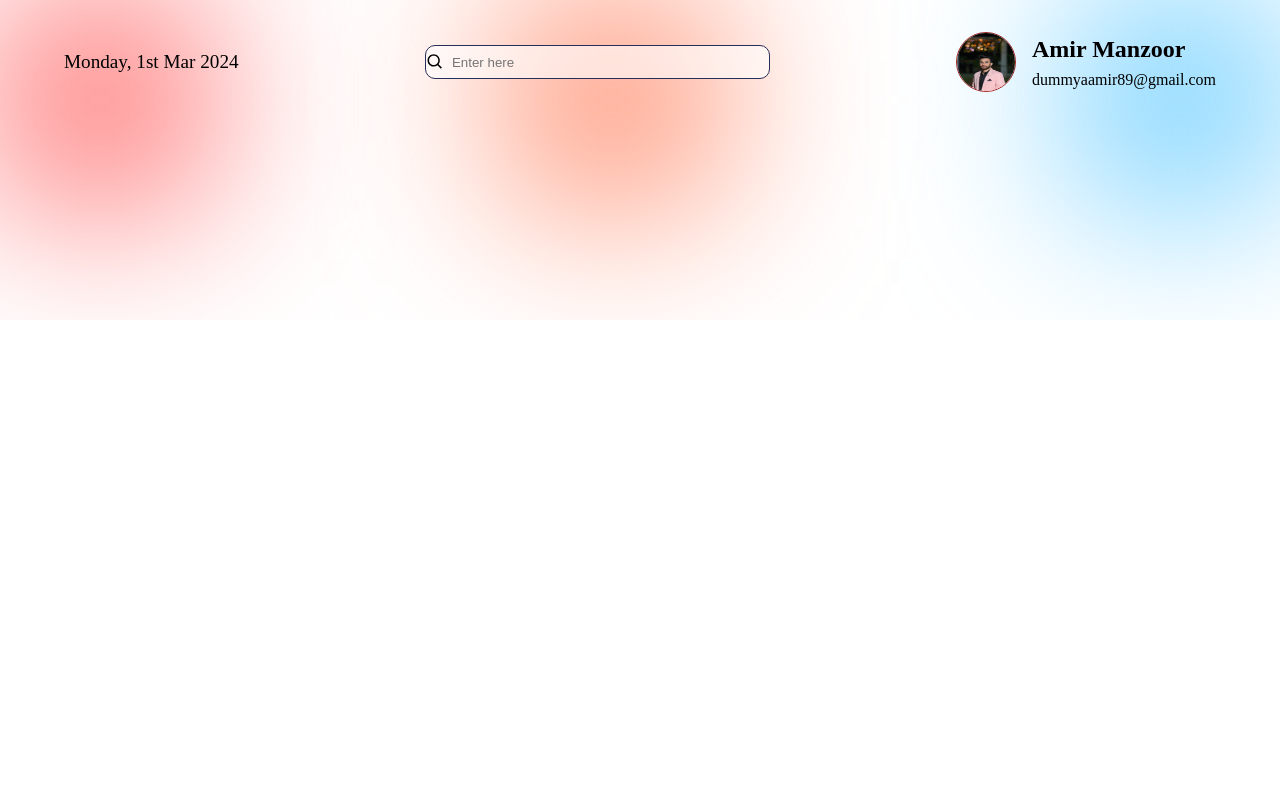
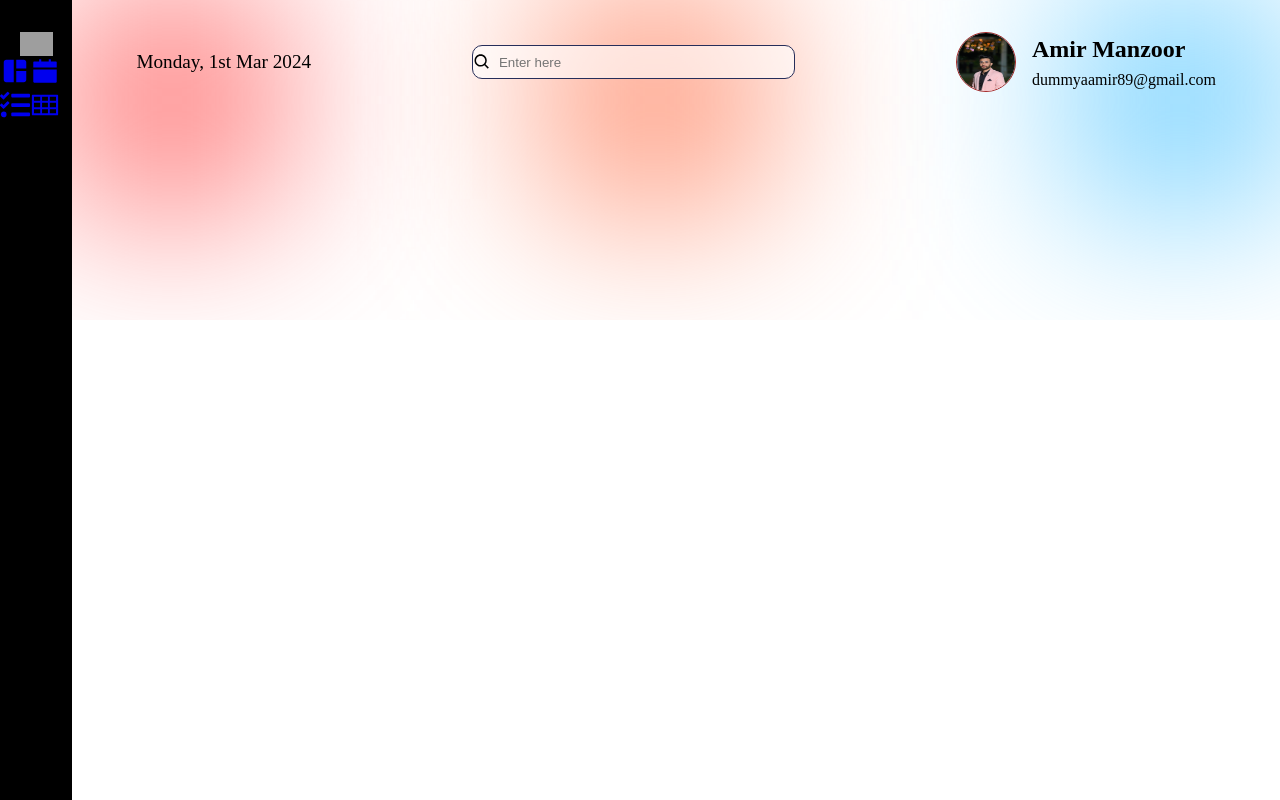
Before and after one commit to Aamir-Manzoor/Digital-Business, a React (Vite) app: page / in a window 1280 px wide. Built offline with nearby package versions, Linux system fonts and the light colour scheme; grey boxes are pictures that could not be loaded.

Commit message:
styling menu

```diff
--- a/src/components/Sidebar.jsx
+++ b/src/components/Sidebar.jsx
@@ -1,8 +1,8 @@
 import { NavLink } from "react-router-dom";
 import { FaTasks } from "react-icons/fa";
-import { AiFillCalender, AiOutlineTable } from "react-icons/ai";
+import { AiFillCalendar, AiOutlineTable } from "react-icons/ai";
 import { MdSpaceDashboard } from "react-icons/md";
-import data from "../data/data";
+// import data from "../data/data";
 import css from "./Sidebar.module.css";
 
 const Sidebar = () => {
@@ -15,7 +15,7 @@ const Sidebar = () => {
         </NavLink>
 
         <NavLink to="calender" className={css.item} title={"Calender"}>
-          <AiFillCalender size={30} />
+          <AiFillCalendar size={30} />
         </NavLink>
 
         <NavLink to="board" className={css.item} title={"Trello Board"}>
--- a/src/components/Sidebar.module.css
+++ b/src/components/Sidebar.module.css
@@ -0,0 +1,20 @@
+.container{
+    height: 100vh;
+    width: 6%;
+    max-width: 6rem;
+    display: flex;
+
+    flex-direction: column;
+    align-items: center;
+    padding: 2rem 0rem;
+    background-color: black;
+}
+
+.logo{
+    width: 45%;
+    max-width: 4rem;
+}
+
+.menu{
+
+}
--- a/src/layouts/Layout.jsx
+++ b/src/layouts/Layout.jsx
@@ -3,9 +3,11 @@ import moment from "moment/moment";
 import { BiSearch } from "react-icons/bi";
 import ProfileImg from "../assets/profiel.jpg";
 import css from "./Layout.module.css";
+import Sidebar from "../components/Sidebar";
 const Layout = () => {
   return (
     <div className={css.container}>
+      <Sidebar />
       <div className={css.dashboard}>
         <div className={css.topBaseGradient}>
           <div className="gradient-red"></div>
```
Also changed, not shown: src/assets/logo.png (added), src/assets/node.jpg (added).
